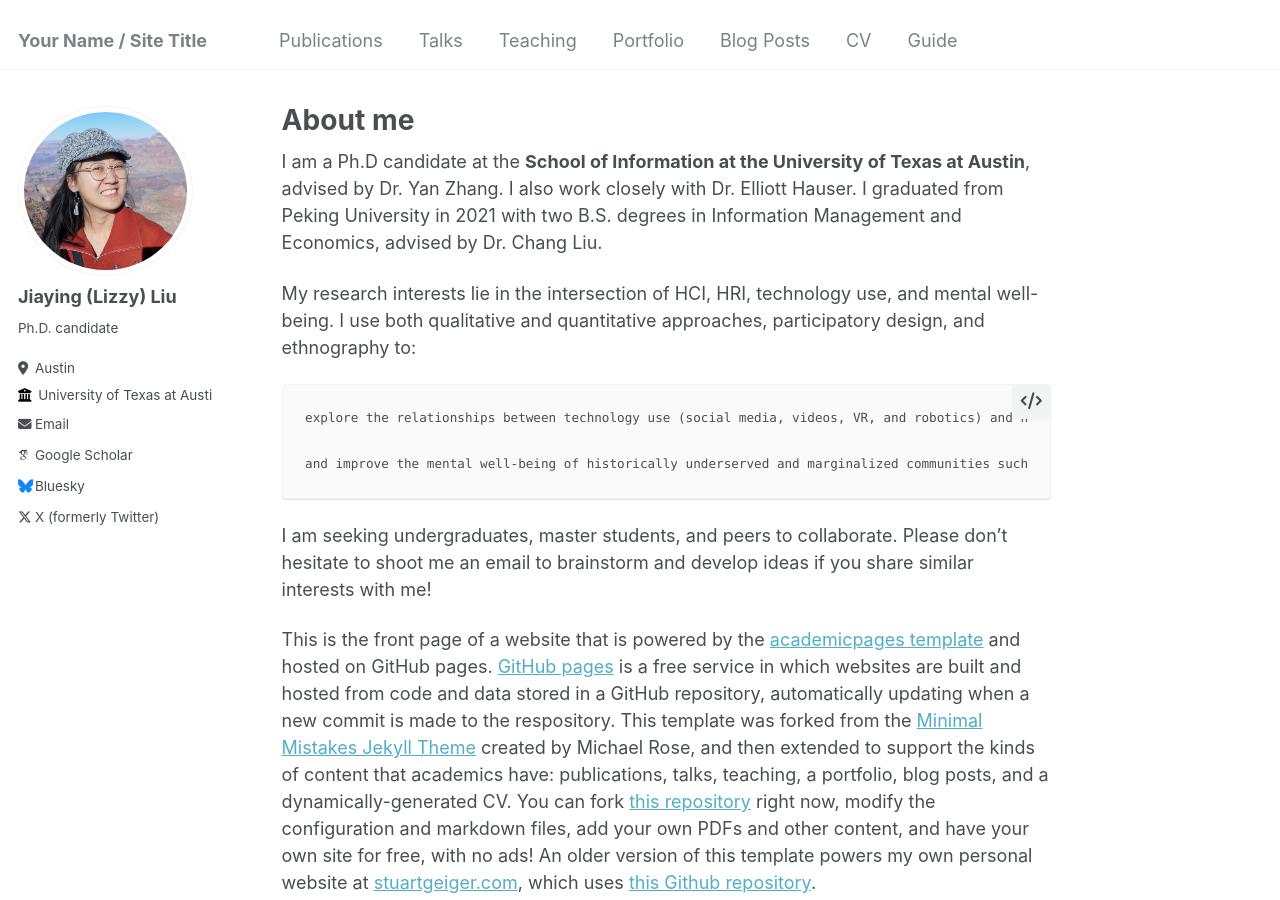
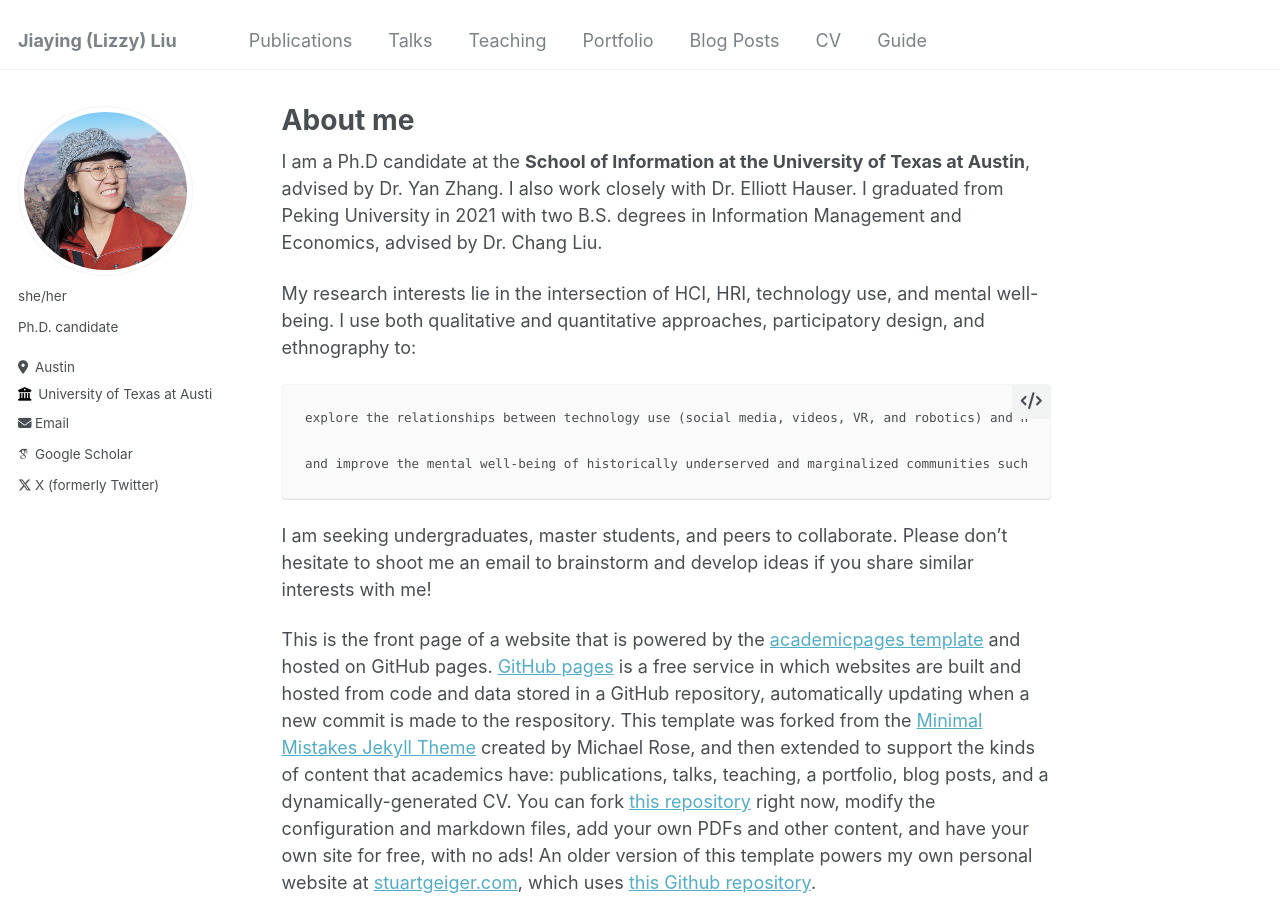
Before and after one commit to lizzyliu666/lizzyliu666.github.io, a Jekyll site: the page built from _pages/about.md, in a window 1280 px wide and 900 px high. Built offline with Jekyll 4.4.1, drawn with Linux system fonts in a browser that asks for light colours; some web fonts are replaced.

Commit message:
Update _config.yml

```diff
--- a/_config.yml
+++ b/_config.yml
@@ -8,7 +8,7 @@
 
 # Basic Site Settings
 locale                   : "en-US"
-title                    : "Your Name / Site Title"
+title                    : "Jiaying (Lizzy) Liu"
 title_separator          : "-"
 name                     : &name "Your Name"
 description              : &description "personal description"
@@ -22,8 +22,8 @@ repository               : "academicpages/academicpages.github.io"
 author:
   # Biographic information
   avatar           : "profile2.jpg"
-  name             : "Jiaying (Lizzy) Liu"
-  pronouns         : # example: "she/her"
+  name             : #"Jiaying (Lizzy) Liu"
+  pronouns         :  "she/her"
   bio              : "Ph.D. candidate"
   location         : "Austin"
   employer         : "University of Texas at Austin"
@@ -37,7 +37,7 @@ author:
   #orcid            : "http://orcid.org/yourorcidurl"
 
   # Social media
-  bluesky          : "bsky.app" # Replace this with you Bluesky username
+  bluesky          : #"bsky.app" # Replace this with you Bluesky username
   facebook         : # Username
   flickr           : # Username
   foursquare       : # Username
```
